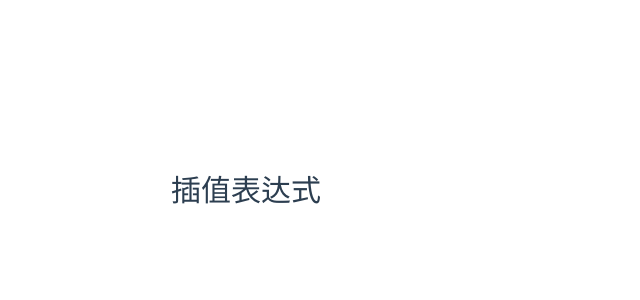
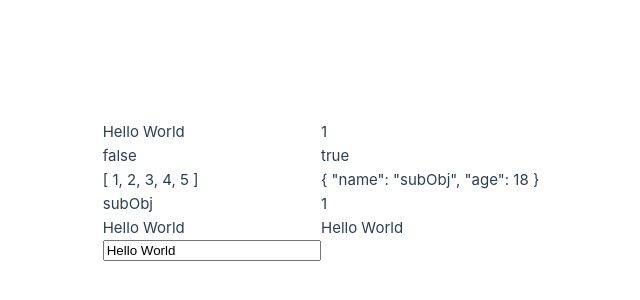
Before and after one commit to Zhouxw97/vueDemo, a Vue app in the folder vue-demo/: page / in a window 1280 px wide. Shown: the part 210-510 px from the top of the page, without its empty margins (319-959 px from the left). Built offline with nearby package versions, Linux system fonts and the light colour scheme.

Commit message:
文本插值

```diff
--- a/vue-demo/src/App.vue
+++ b/vue-demo/src/App.vue
@@ -1,14 +1,40 @@
 <script setup>
-import { ref } from 'vue';
-/* 节点中间用于放置 javascript 代码； */
-const title = ref('插值表达式')
+import { reactive } from 'vue';
+const obj = reactive({
+  title: 'Hello World',
+  num:1,
+  num2:2,
+  isSucces:true,
+  arr:[1,2,3,4,5],
+  subObj:{
+    name:'subObj',
+    age:18
+  }
+});
+
 </script>
 
 <template>
- <!--  节点中间用于放置 html 代码； -->
- <h1>{{title}}</h1>
+ <div>{{ obj.title }}</div>
+ <div>{{ obj.num }}</div>
+ <div>{{ obj.num > obj.num2 }}</div>
+
+ <div>{{ obj.isSucces }}</div>
+
+ <div>{{ obj.arr }}</div>
+
+ <div>{{ obj.subObj }}</div>
+ <div>{{ obj.subObj.name }}</div>
+
+ <div>{{ obj.isSucces? 1:2 }}</div>
+ <div v-text="obj.title"></div>
+
+ <div v-once>{{ obj.title }}</div>
+ <input v-model="obj.title" type="text">
+
+
 </template>
 
 <style scoped>
-   /* 节点中间用于放置 css 代码； */
+
 </style>
```
